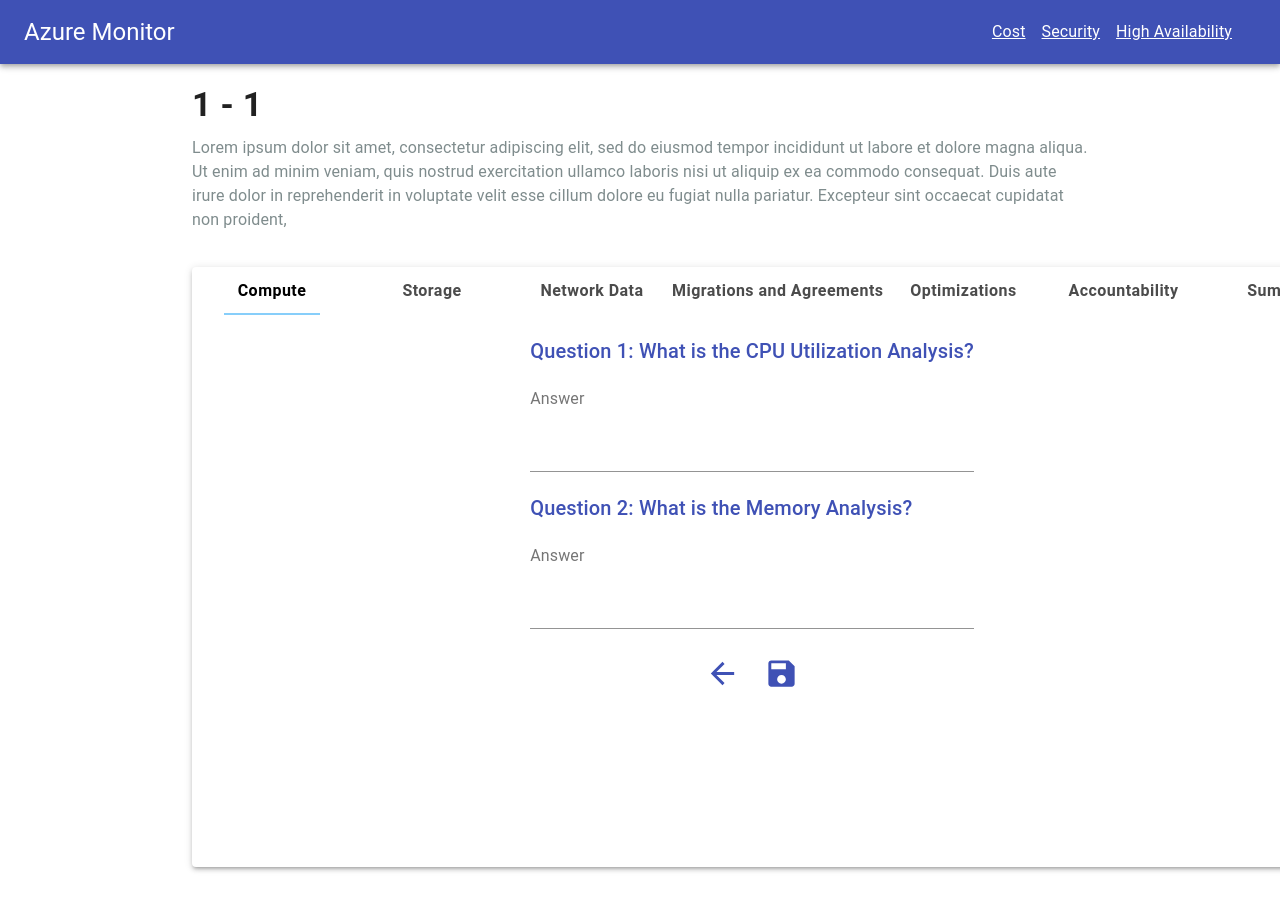
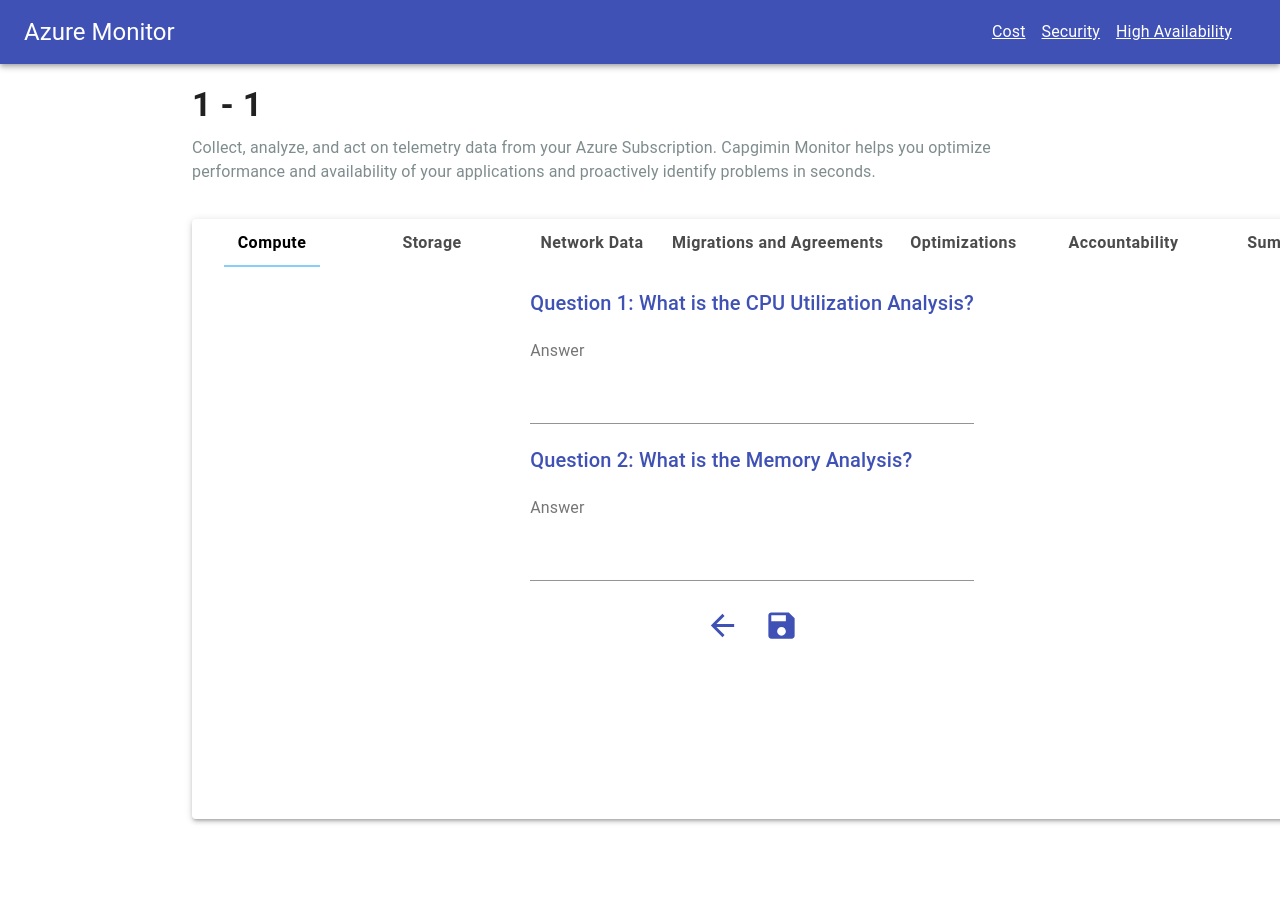
Before and after one commit to carlosap/Go, a React (Create React App) app in the folder azuremonitor/client/: page /analysis/1/1 in a window 1280 px wide. Shown: the top 910 px of the page. After the commit the page ends 874 px from the top, so only its background shows below. Built offline with nearby package versions, Linux system fonts and the light colour scheme; no server answers.

Commit message:
Update AnalysisPage.js

```diff
--- a/azuremonitor/client/src/pages/AnalysisPage.js
+++ b/azuremonitor/client/src/pages/AnalysisPage.js
@@ -68,12 +68,9 @@
                 </Typography>
 
                 <Typography style={{marginTop:'10px'}} variant='body1'>
-                    Lorem ipsum dolor sit amet, consectetur adipiscing elit,
-                    sed do eiusmod tempor incididunt ut labore et dolore magna aliqua.
-                    Ut enim ad minim veniam, quis nostrud exercitation ullamco laboris nisi
-                    ut aliquip ex ea commodo consequat. Duis aute irure dolor in reprehenderit
-                    in voluptate velit esse cillum dolore eu fugiat nulla pariatur. Excepteur
-                    sint occaecat cupidatat non proident,
+                    Collect, analyze, and act on telemetry data from your Azure Subscription.
+                    Capgimin Monitor helps you optimize performance and availability of your applications
+                    and proactively identify problems in seconds.
                 </Typography>
             </div>
 
```
